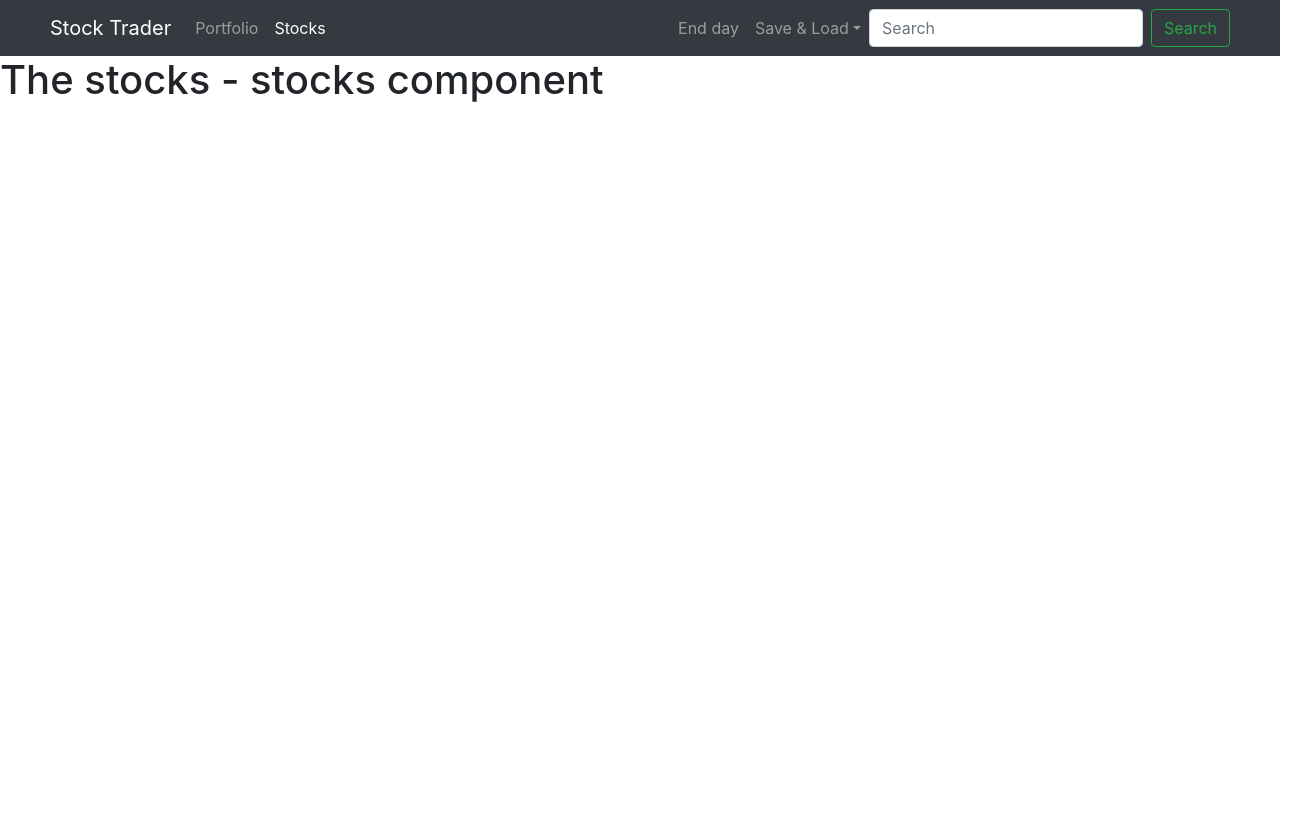
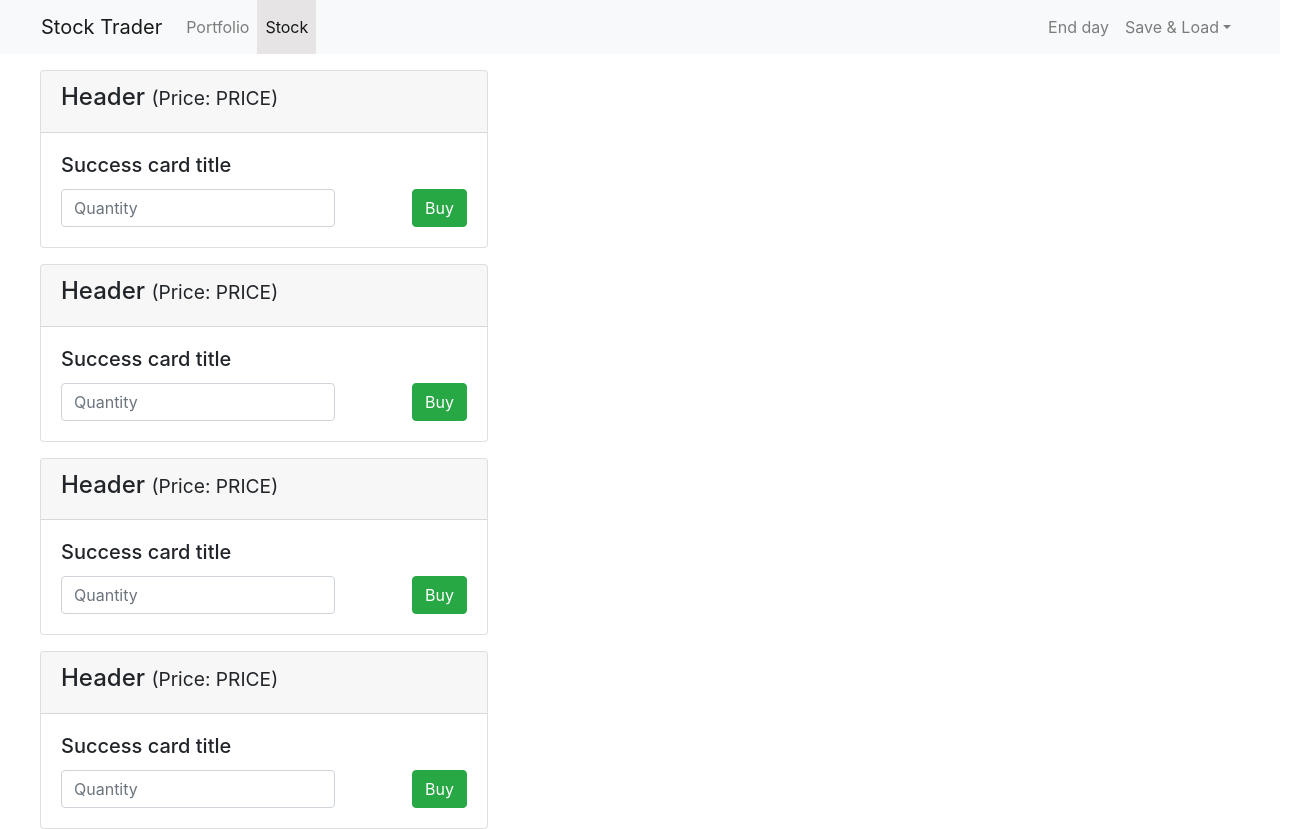
Before and after one commit to happylim99/vue-stock-trader, a Vue app: page /stocks in a window 1280 px wide. Shown: the whole page, 1305 px wide, since content can reach past the window. Before the commit the page ends 800 px from the top, so only its background shows below. Built offline with nearby package versions, Linux system fonts and the light colour scheme.

Commit message:
Creating Stocks Components

```diff
--- a/src/components/layouts/Header.vue
+++ b/src/components/layouts/Header.vue
@@ -1,6 +1,6 @@
 <template>
-	<div>
-		<nav class="navbar navbar-expand-lg navbar-dark bg-dark">
+		<nav class="navbar navbar-expand-lg navbar-light bg-light">
+			<div class="container-fluid">
 			<router-link to="/" class="navbar-brand">Stock Trader</router-link>
 
 			<div class="collapse navbar-collapse" id="navbarSupportedContent">
@@ -9,7 +9,7 @@
 						<router-link to="/portfolio" class="nav-item nav-link" active-class="active"><a>Portfolio</a></router-link>
 					<!-- </li> -->
 					<li class="nav-item">
-						<router-link to="/stocks" class="nav-link" active-class="active"><a>Stocks</a></router-link>
+						<router-link to="/stocks" class="nav-link" active-class="active"><a>Stock</a></router-link>
 					</li>
 				</ul>
 				<ul class="navbar-nav">
@@ -25,13 +25,13 @@
 					</li>
 				</ul>
 
-				<form class="form-inline my-2 my-lg-0">
+				<!-- <form class="form-inline my-2 my-lg-0">
 					<input class="form-control mr-sm-2" type="search" placeholder="Search" aria-label="Search">
 					<button class="btn btn-outline-success my-2 my-sm-0" type="submit">Search</button>
-				</form>
+				</form> -->
+			</div>
 			</div>
 		</nav>
-	</div>
 </template>
 
 <script>
@@ -41,8 +41,24 @@ export default {
 </script>
 
 <style scoped>
-.navbar {
-	padding-left: 50px;
-	padding-right: 50px;
+.container-fluid {
+margin-left: 10px;
+margin-right: 10px;
+}
+.active {
+	background: rgb(230, 228, 228)
+}
+
+@media only screen and (min-width: 991px) {
+  .navbar {
+    padding-top: 0;
+    padding-bottom: 0;
+  }
+
+  .nav-link {
+    padding-top: 15px;
+    padding-bottom: 15px;
+    border-radius: 0;
+  }
 }
 </style>
--- a/src/components/portfolio/Stock.vue
+++ b/src/components/portfolio/Stock.vue
@@ -1,7 +1,5 @@
 <template>
-	<div>
-		<h1>The portfolio - stock component</h1>
-	</div>
+
 </template>
 
 <script>
--- a/src/components/stocks/Stock.vue
+++ b/src/components/stocks/Stock.vue
@@ -1,6 +1,22 @@
 <template>
-	<div>
-		<h1>The stocks - stock component</h1>
+	<div class="container-fluid">
+		<!-- <div class="col-sm-6 col-md-4"> -->
+		<div class="card mt-3" style="max-width: 28rem;">
+			<div class="card-header">
+				<h4>Header
+				<small>(Price: PRICE)</small>
+				</h4>
+			</div>
+			<div class="card-body">
+				<h5 class="card-title">Success card title</h5>
+				<div class="card-text float-left">
+					<input type="number" class="form-control" placeholder="Quantity">
+				</div>
+				<div class="float-right">
+					<button class="btn btn-success">Buy</button>
+				</div>
+			</div>
+		</div>
 	</div>
 </template>
 
--- a/src/views/Stocks.vue
+++ b/src/views/Stocks.vue
@@ -1,15 +1,32 @@
 <template>
 	<div>
-		<h1>The stocks - stocks component</h1>
+		<app-stock v-for="(stock, index) in stocks" :key="index"/>
 	</div>
 </template>
 
 <script>
+import Stock from '../components/stocks/Stock.vue'
 export default {
+	data() {
+		return {
+			stocks: [
+				{ id: 1, name: 'BMW', price: 110 },
+				{ id: 2, name: 'Google', price: 200 },
+				{ id: 3, name: 'Apple', price: 250 },
+				{ id: 4, name: 'Twitter', price: 8 }
+			]
+		}
+	},
 
+	components: {
+		appStock: Stock
+	}
 }
 </script>
 
 <style scoped>
-
+.container-fluid {
+margin-left: 25px;
+margin-right: 25px;
+}
 </style>
```
